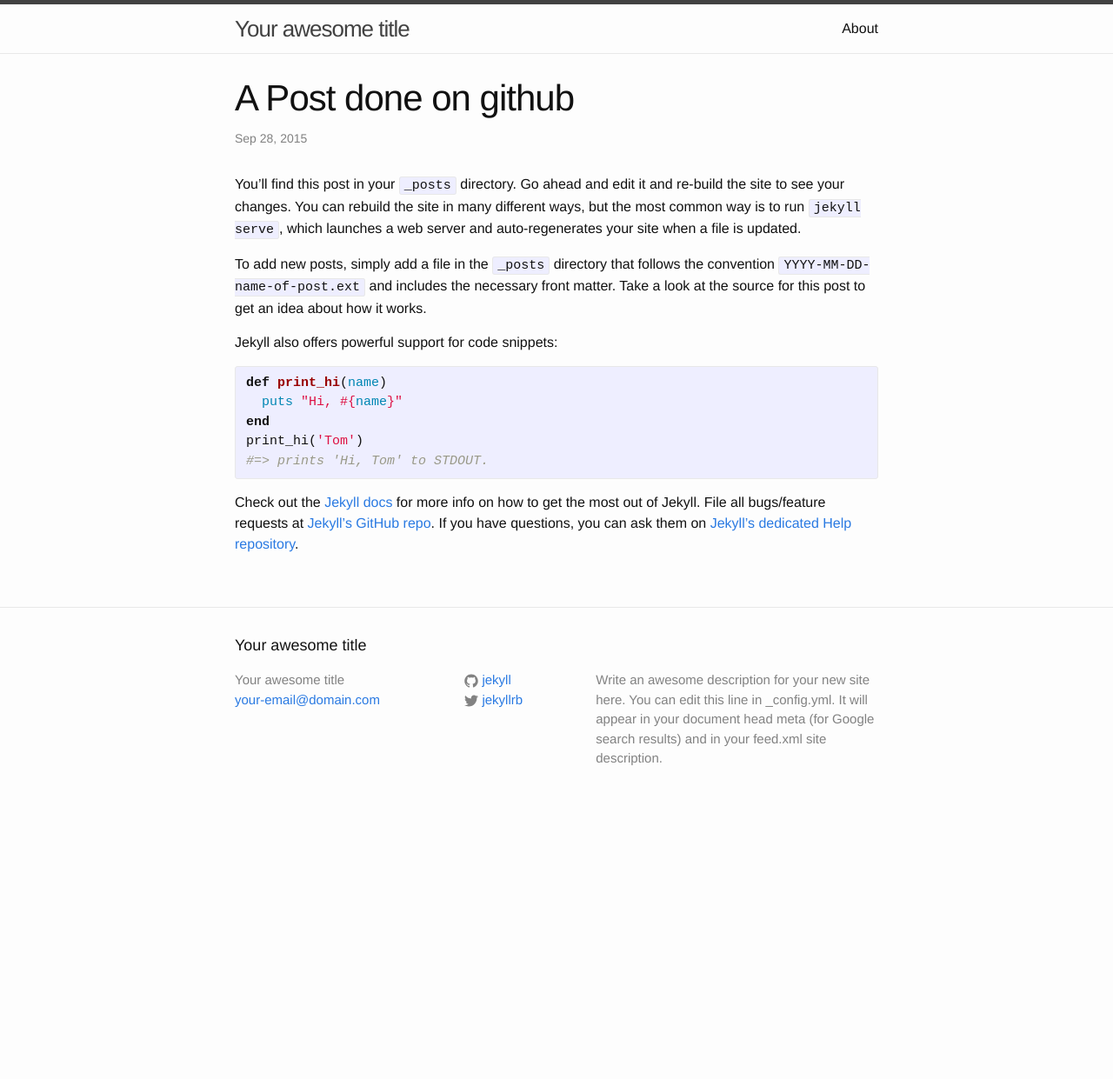
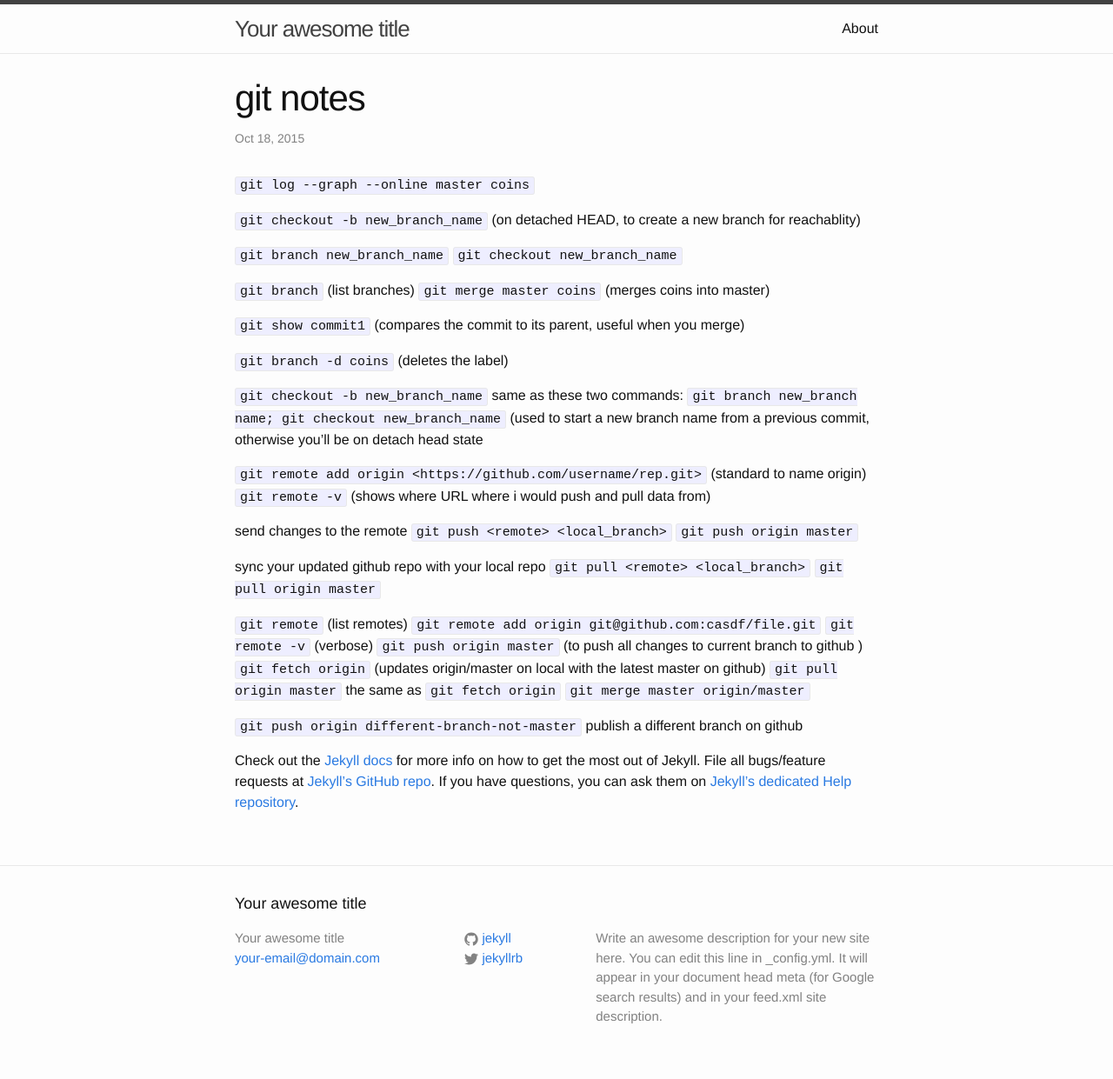
Before and after one commit to reyesh/jb, a Jekyll site: the page built from _posts/2015-09-28-test-new-post.markdown, in a window 1280 px wide. Shown: the whole page at 87% size. Built offline with Jekyll 4.4.1, drawn with Linux system fonts in a browser that asks for light colours; before the commit the page ends 944 px from its top, so only the background shows below that.

Commit message:
docs: updated post

```diff
--- a/_posts/2015-09-28-test-new-post.markdown
+++ b/_posts/2015-09-28-test-new-post.markdown
@@ -1,22 +1,52 @@
 ---
 layout: post
-title:  "A Post done on github"
-date:   2015-09-28 19:58:34
-categories: jekyll update
+title:  "git notes"
+date:   2015-10-18 17:56:47
+categories: git notes udacity school
 ---
-You’ll find this post in your `_posts` directory. Go ahead and edit it and re-build the site to see your changes. You can rebuild the site in many different ways, but the most common way is to run `jekyll serve`, which launches a web server and auto-regenerates your site when a file is updated.
+`git log --graph --online master coins`
 
-To add new posts, simply add a file in the `_posts` directory that follows the convention `YYYY-MM-DD-name-of-post.ext` and includes the necessary front matter. Take a look at the source for this post to get an idea about how it works.
+`git checkout -b new_branch_name`
+(on detached HEAD, to create a new branch for reachablity)
 
-Jekyll also offers powerful support for code snippets:
+`git branch new_branch_name`
+`git checkout new_branch_name`
 
-{% highlight ruby %}
-def print_hi(name)
-  puts "Hi, #{name}"
-end
-print_hi('Tom')
-#=> prints 'Hi, Tom' to STDOUT.
-{% endhighlight %}
+`git branch` (list branches)
+`git merge master coins` (merges coins into master)
+
+`git show commit1` (compares the commit to its parent, useful when you merge)
+
+`git branch -d coins` (deletes the label)
+
+`git checkout -b new_branch_name`
+same as these two commands:
+`git branch new_branch name; git checkout new_branch_name`
+(used to start a new branch name from a previous commit, otherwise you’ll be on detach head state
+
+`git remote add origin <https://github.com/username/rep.git>` (standard to name origin)
+`git remote -v` (shows where URL where i would push and pull data from)
+
+send changes to the remote
+`git push <remote> <local_branch>`
+`git push origin master`
+
+sync your updated github repo with your local repo
+`git pull <remote> <local_branch>`
+`git pull origin master`
+
+`git remote` (list remotes)
+`git remote add origin git@github.com:casdf/file.git`
+`git remote -v` (verbose)
+`git push origin master` (to push all changes to current branch to github )
+`git fetch origin` (updates origin/master on local with the latest master on github)
+`git pull origin master`
+the same as
+`git fetch origin`
+`git merge master origin/master`
+
+`git push origin different-branch-not-master` publish a different branch on github
+
 
 Check out the [Jekyll docs][jekyll] for more info on how to get the most out of Jekyll. File all bugs/feature requests at [Jekyll’s GitHub repo][jekyll-gh]. If you have questions, you can ask them on [Jekyll’s dedicated Help repository][jekyll-help].
 
```
